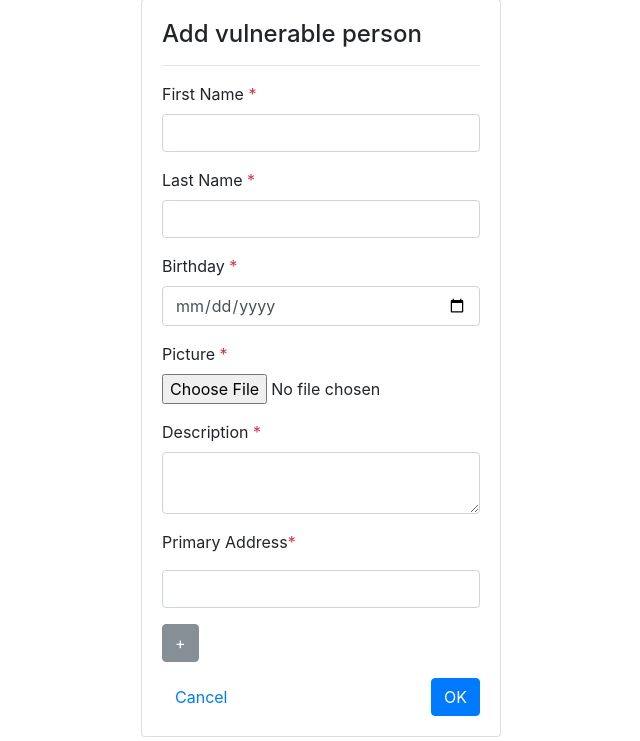
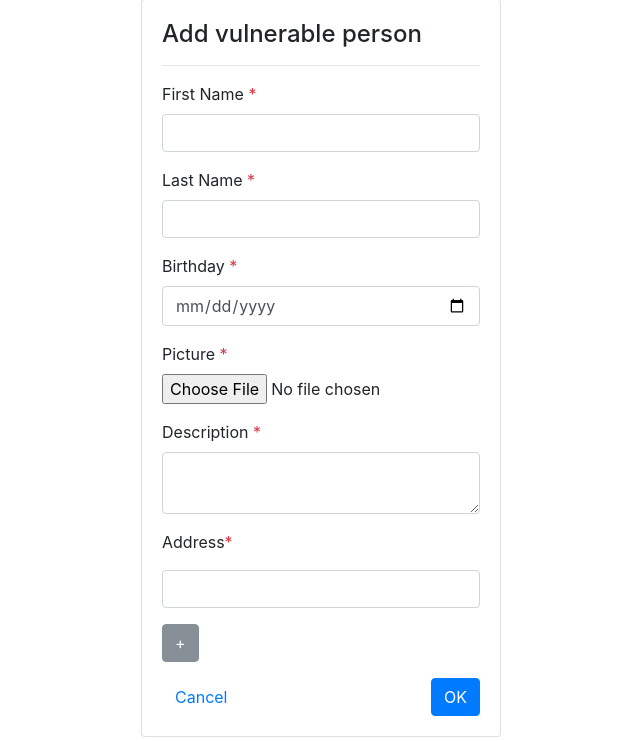
Before and after one commit to sinaj/casap, a Django app: page /dashboard/vulnerable/add/ in a window 1280 px wide. Shown: the part 81-822 px from the top of the page, without its empty margins (319-959 px from the left). Run offline with Django 3.2, Linux system fonts and the light colour scheme; the visitor is signed in with stand-in values (Sample User, id 1); data that the repository does not hold is empty; parts of the project's set-up code (start-up, migrations or seed data) failed here and were passed over; some libraries are stand-ins or nearby versions.

Commit message:
#35 Update address form to just show address and not primary

```diff
--- a/templates/dashboard/vulnerable/forms/vulnerable_form.html
+++ b/templates/dashboard/vulnerable/forms/vulnerable_form.html
@@ -42,7 +42,7 @@
 <div class="form-group" ng-cloak="" ng-repeat="form in addresses track by $index">
     <label for="id_addresses-[[ $index ]]-address" class="d-flex">
             <span ng-if="$first" class="">
-                Primary Address
+                Address
             </span>
         <span ng-if="$first" class="text-danger float-left">*</span>
         <span ng-if="!$first" class="">
```
